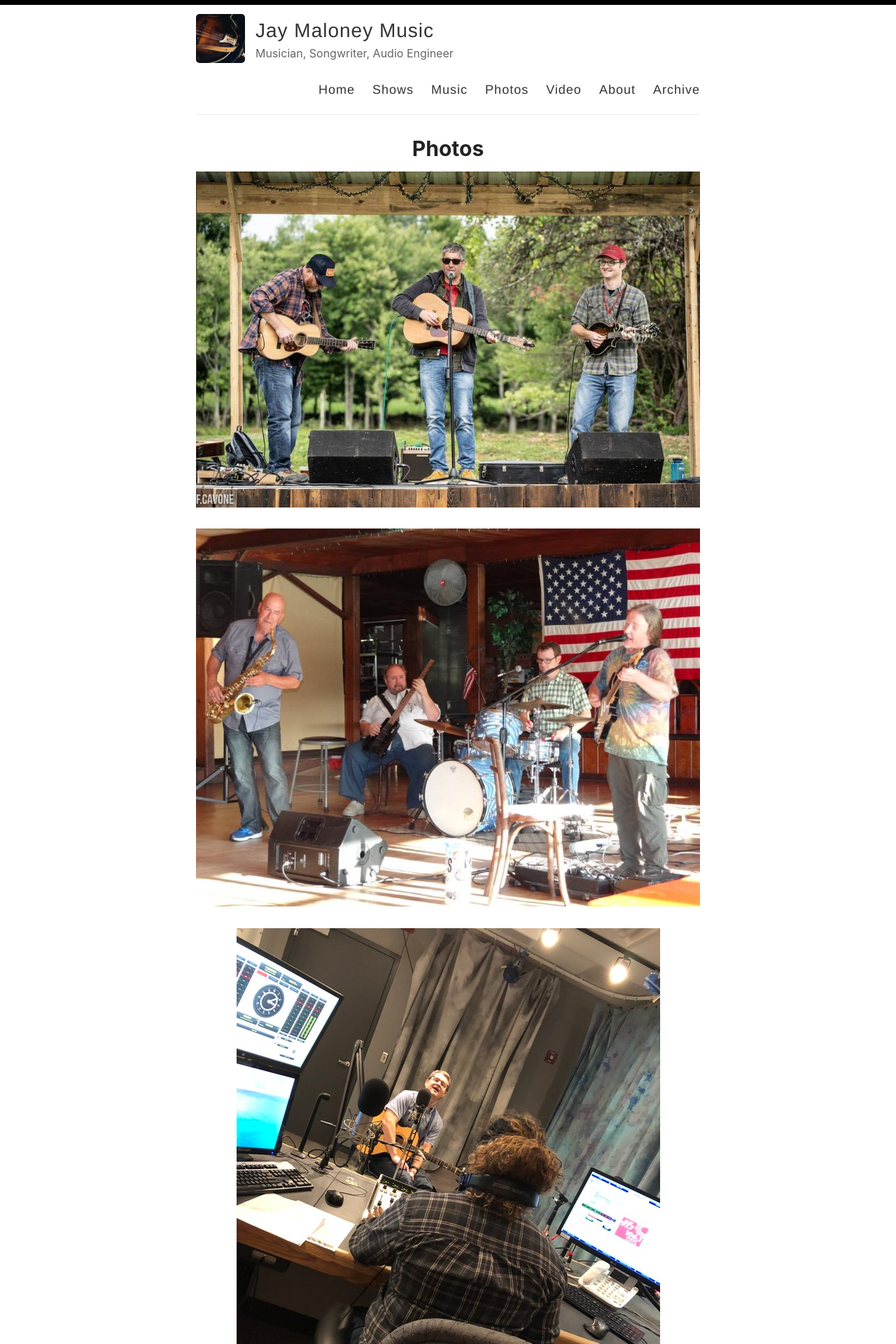
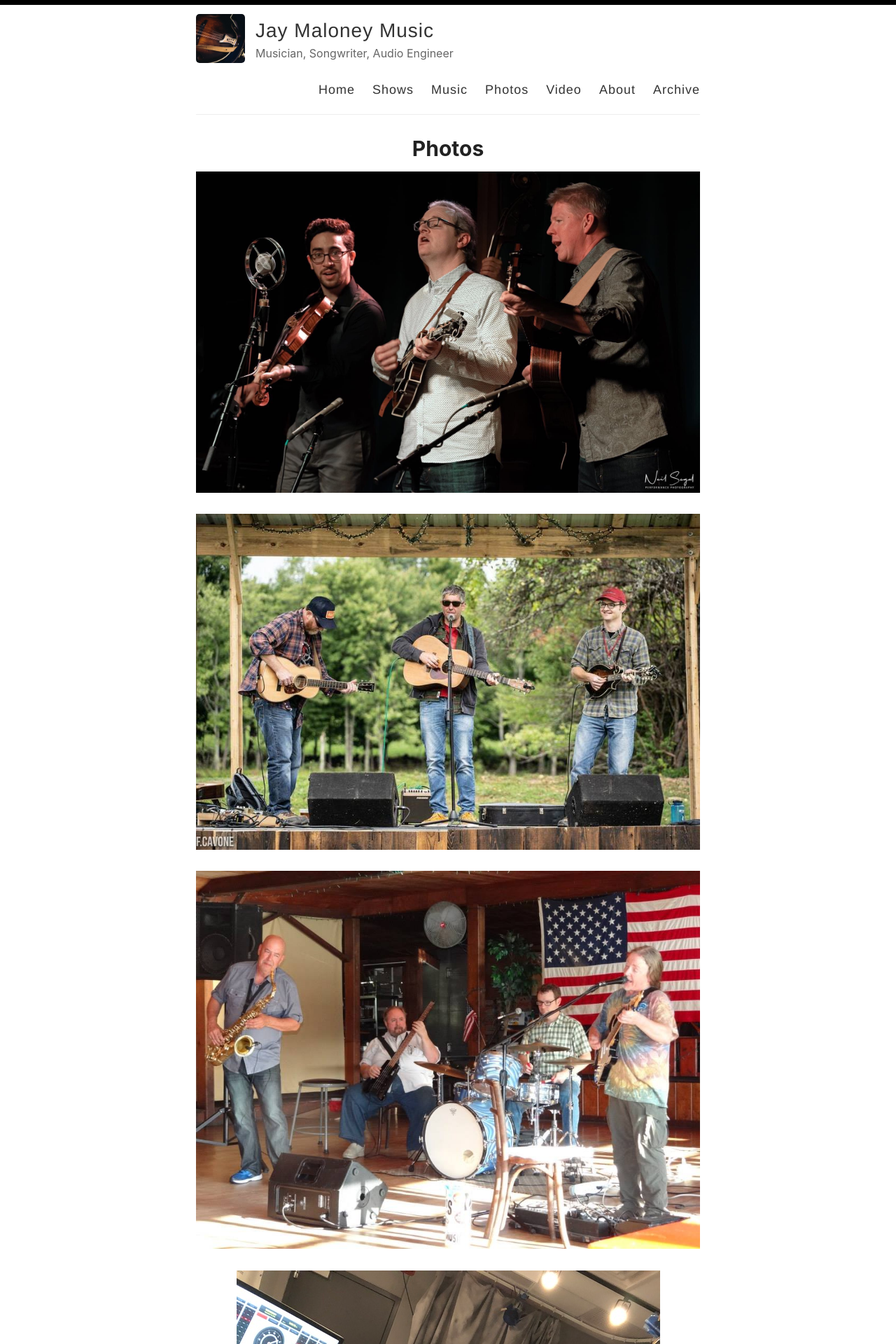
Before and after one commit to thisjaymaloney/thisjaymaloney.github.io, a Jekyll site: the page built from _pages/photos.md, in a window 1280 px wide. Shown: the top 1920 px of the page at 70% size. Built offline with Jekyll 4.4.1, drawn with Linux system fonts in a browser that asks for light colours.

Commit message:
Update photos.md

```diff
--- a/_pages/photos.md
+++ b/_pages/photos.md
@@ -4,6 +4,8 @@ permalink: /photos/
 title: Photos
 ---
 <p style="text-align:center;">
+<img src="/images/IMG_2859.jpg" alt="Jay Maloney at Bearsville Theater - 2022">
+<br>
 <img src="/images/DoovDoov_Throwdown2_sm2.JPG" alt="Jay Maloney with Dan Johnson Trio - 2018">
 <br>
 <img src="/images/10998006_10200892188462962_5192708030843016718_n.jpg" alt="Jay Maloney with Tony Markelli, Mike McMann, and Luke McNamee - 2016">
```
